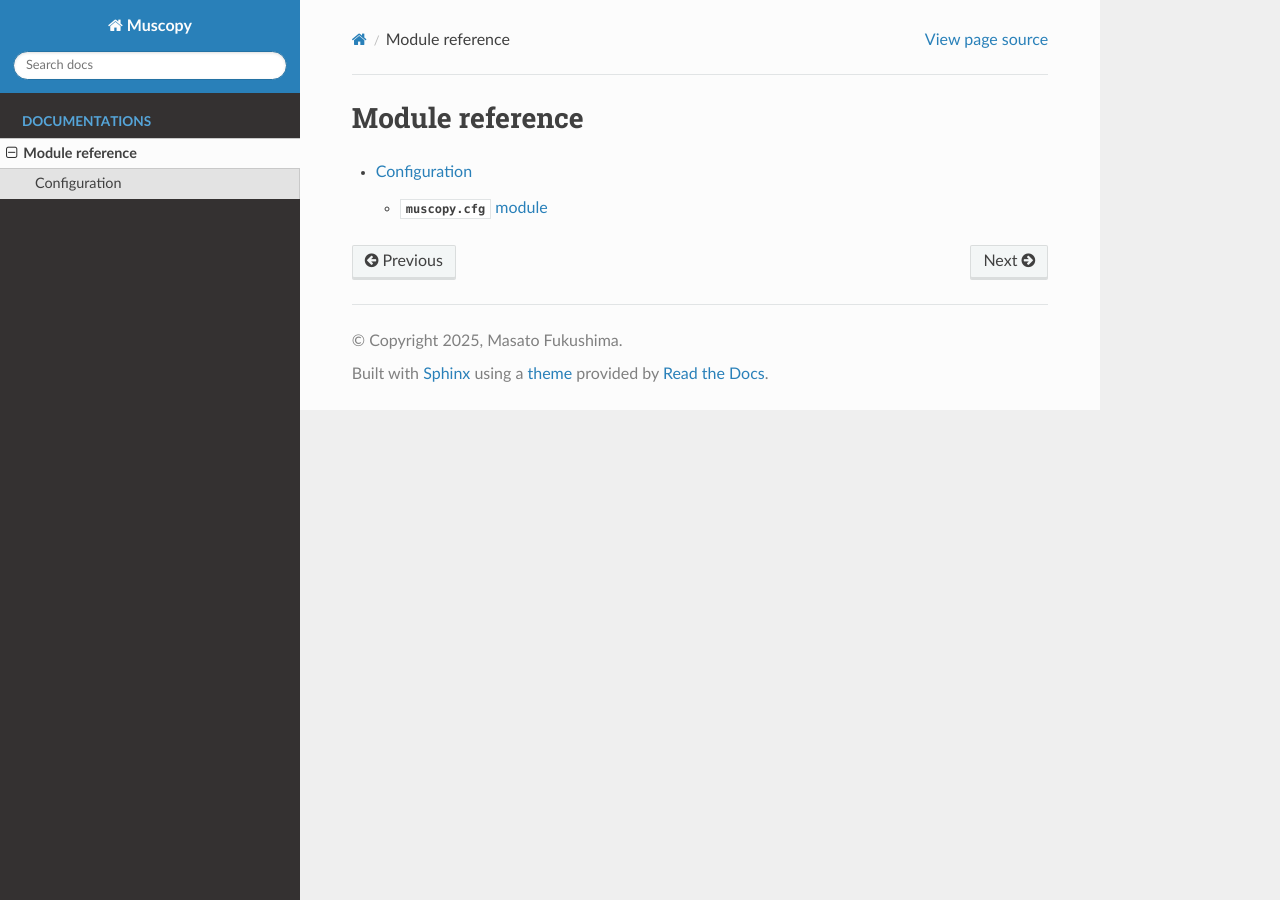
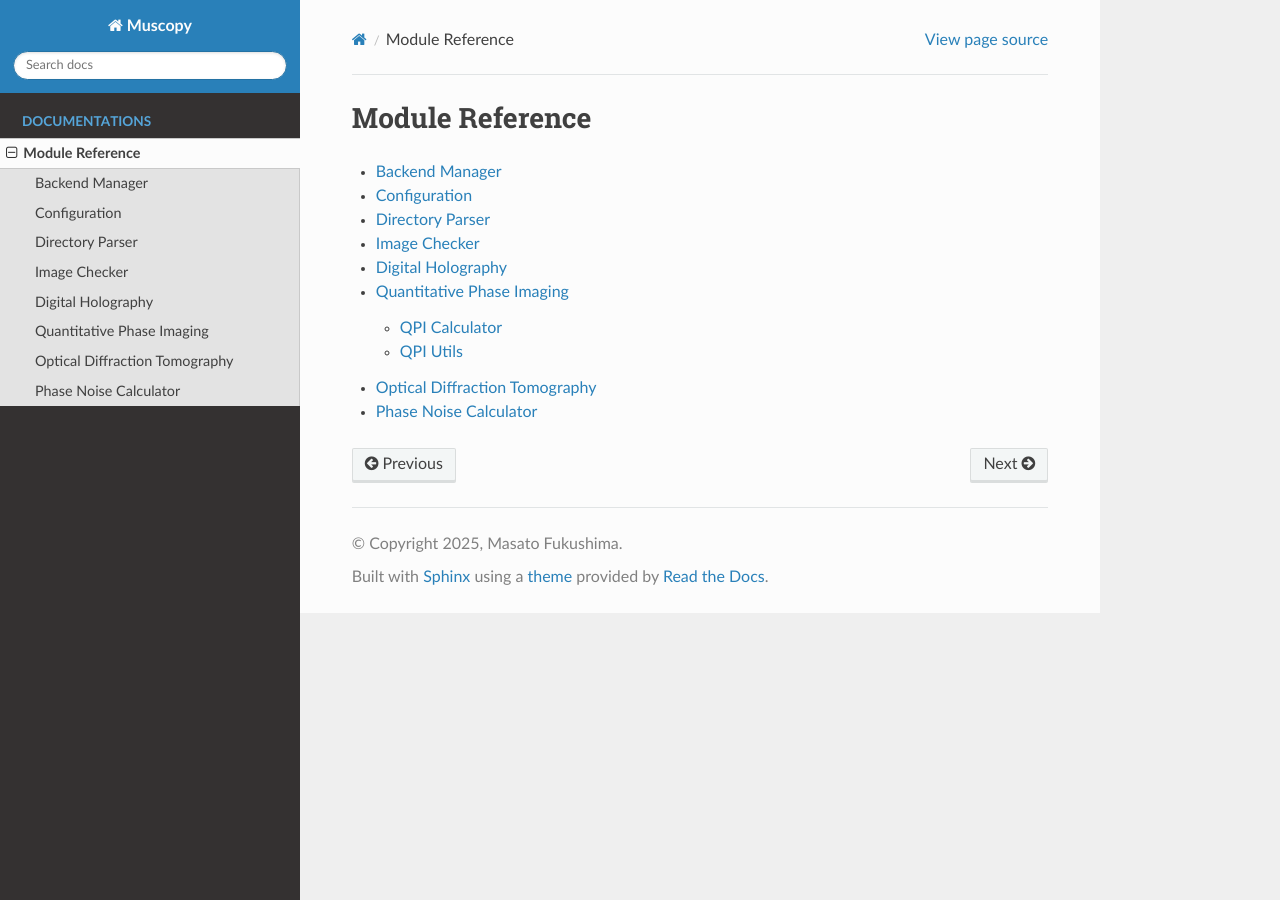
Before and after one commit to Ideguchi-Lab/muscopy, a Sphinx documentation site: the page built from docs/source/references.rst, in a window 1280 px wide. Built offline with Sphinx 7.4.7 and the Read the Docs theme 3.1.0, drawn with Linux system fonts in a browser that asks for light colours; pages that are not in the unit, such as notebooks, are missing from menus.

Commit message:
add docs for all the modules

```diff
--- /dev/null
+++ b/docs/source/backend_manager.rst
@@ -0,0 +1,5 @@
+Backend Manager
+=================
+
+.. automodule:: muscopy.backend_manager
+    :members:
--- a/docs/source/conf.py
+++ b/docs/source/conf.py
@@ -1,3 +1,9 @@
+"""Configuration file for the Sphinx documentation builder."""
+import sys
+from pathlib import Path
+
+sys.path.insert(0, str(Path('..', 'muscopy').resolve()))
+
 # Configuration file for the Sphinx documentation builder.
 #
 # For the full list of built-in configuration values, see the documentation:
--- /dev/null
+++ b/docs/source/dh.rst
@@ -0,0 +1,6 @@
+Digital Holography
+=========================
+
+.. automodule:: muscopy.dh
+    :members:
+    :undoc-members:
--- /dev/null
+++ b/docs/source/dir_parser.rst
@@ -0,0 +1,5 @@
+Directory Parser
+=================
+
+.. automodule:: muscopy.dir_parser
+    :members:
--- /dev/null
+++ b/docs/source/image_checker.rst
@@ -0,0 +1,5 @@
+Image Checker
+=========================
+
+.. automodule:: muscopy.image_checker
+    :members:
--- /dev/null
+++ b/docs/source/odt_doc.rst
@@ -0,0 +1,5 @@
+Optical Diffraction Tomography
+========================================
+
+.. automodule:: muscopy.odt
+    :members:
--- /dev/null
+++ b/docs/source/phase_noise_doc.rst
@@ -0,0 +1,5 @@
+Phase Noise Calculator
+========================
+
+.. automodule:: muscopy.phase_noise
+    :members:
--- /dev/null
+++ b/docs/source/qpi_doc.rst
@@ -0,0 +1,14 @@
+Quantitative Phase Imaging
+===========================
+
+QPI Calculator
+++++++++++++++++++++++++++++++++
+
+.. automodule:: muscopy.qpi
+    :members:
+
+QPI Utils
+++++++++++++++++++++++++++++++++++++++++++
+
+.. automodule:: muscopy.qpi_utils
+    :members:
--- a/docs/source/references.rst
+++ b/docs/source/references.rst
@@ -1,7 +1,14 @@
-Module reference
+Module Reference
 ================
 
 .. toctree::
     :maxdepth: 2
 
+    backend_manager
     cfg
+    dir_parser
+    image_checker
+    dh
+    qpi_doc
+    odt_doc
+    phase_noise_doc
```
Also changed, not shown: docs/source/cfg.rst (+0 -8 lines).
